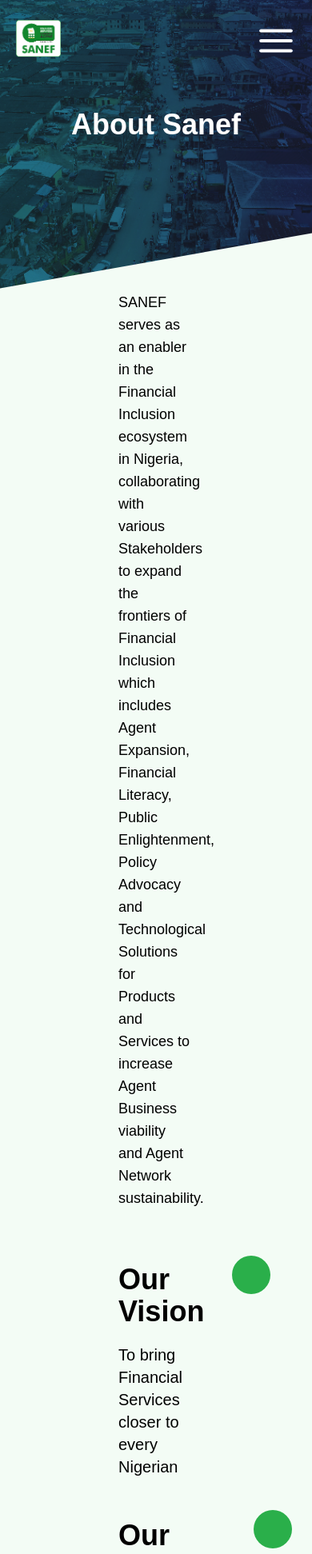
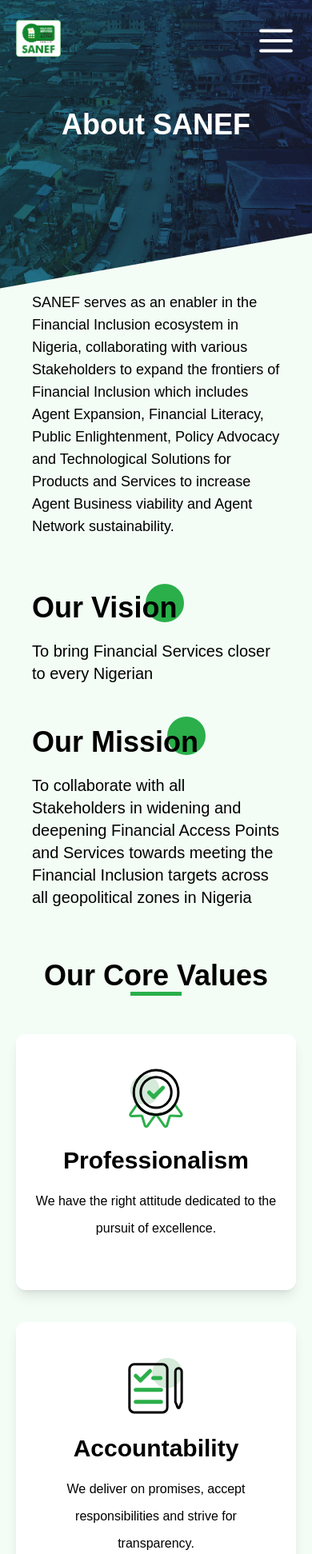
Before and after one commit to JHorlamide/sanef-dev, a React (Create React App) app: page /about-us in a window 390 px wide. Shown: the part 20-1963 px from the top of the page at 80% size. Built offline with nearby package versions, Linux system fonts and the light colour scheme; what tw-elements would draw is missing.

Commit message:
Made all requested changes by the clinet

```diff
--- a/src/app/components/DashboardHeader.tsx
+++ b/src/app/components/DashboardHeader.tsx
@@ -2,7 +2,7 @@
 
 const DashboardHeader = ({ children }: { children: React.ReactNode }) => {
   return (
-    <div className="bg-white flex flex-col pl-10 h-[14.666667%] w-full">
+    <div className="bg-white flex flex-col pt-5 pl-10 h-[14.666667%] w-full">
       {children}
     </div> //h-1/6  height: 16.666667%
   );
--- a/src/index.tsx
+++ b/src/index.tsx
@@ -2,7 +2,6 @@
 import ReactDOM from "react-dom/client";
 import "./styles/index.css";
 import App from "./App";
-import reportWebVitals from "./reportWebVitals";
 
 const root = ReactDOM.createRoot(
   document.getElementById("root") as HTMLElement
@@ -12,8 +11,3 @@
     <App />
   </React.StrictMode>
 );
-
-// If you want to start measuring performance in your app, pass a function
-// to log results (for example: reportWebVitals(console.log))
-// or send to an analytics endpoint. Learn more: https://bit.ly/CRA-vitals
-reportWebVitals();
--- a/src/reportWebVitals.ts
+++ /dev/null
@@ -1,15 +0,0 @@
-import { ReportHandler } from "web-vitals";
-
-const reportWebVitals = (onPerfEntry?: ReportHandler) => {
-  if (onPerfEntry != null && onPerfEntry instanceof Function) {
-    import("web-vitals").then(({ getCLS, getFID, getFCP, getLCP, getTTFB }) => {
-      getCLS(onPerfEntry);
-      getFID(onPerfEntry);
-      getFCP(onPerfEntry);
-      getLCP(onPerfEntry);
-      getTTFB(onPerfEntry);
-    });
-  }
-};
-
-export default reportWebVitals;
--- a/src/website/About/content.ts
+++ b/src/website/About/content.ts
@@ -38,13 +38,13 @@
     id: 2,
     image: Frame2,
     heading: "Accountability",
-    content: `We deliver on promises, accept responsibilities and strive for transparency`
+    content: `We deliver on promises, accept responsibilities and strive for transparency.`
   },
   {
     id: 3,
     image: Frame3,
     heading: "Teamwork",
-    content: `We are individuals, who work together towards a common goal`
+    content: `We are individuals, who work together towards a common goal.`
   },
   {
     id: 4,
--- a/src/website/About/index.tsx
+++ b/src/website/About/index.tsx
@@ -21,7 +21,7 @@
 
         <div className="">
           <h1 className="text-white text-4xl text-center max-w-lg mx-auto my-10 font-extrabold lg:mt-5">
-            About Sanef
+            About SANEF
           </h1>
         </div>
       </section>
@@ -32,7 +32,7 @@
       />
 
       {/* VISION & MISSION */}
-      <section className="relative z-0 md:mt-10 px-32">
+      <section className="relative z-0 md:mt-10 px-5 md:px-32">
         <div className="lg:w-1/2 md:-mt-10 lg:-mt-0 px-5 md:px-0">
           <p className="text-lg text-left md:text-md lg:text-md md:leading-text-line-height">
             SANEF serves as an enabler in the Financial Inclusion ecosystem in
--- a/src/website/Home/index.tsx
+++ b/src/website/Home/index.tsx
@@ -36,7 +36,7 @@
             lg:leading-text-line-height"
           >
             Incorporated in 2019, the Shared Agent Network Expansion Facilities
-            (SANEF Limited) is an initiative of the Central Bank of Nigeria
+            Limited (SANEF) is an initiative of the Central Bank of Nigeria
             (CBN), supported by the Deposit Money Banks (DMBs), Nigeria
             Inter-Bank Settlement Systems (NIBSS) and Licensed Super-Agents.
           </p>
```
Also changed, not shown: 1 other file (tests, documents, lock files or other folders).
